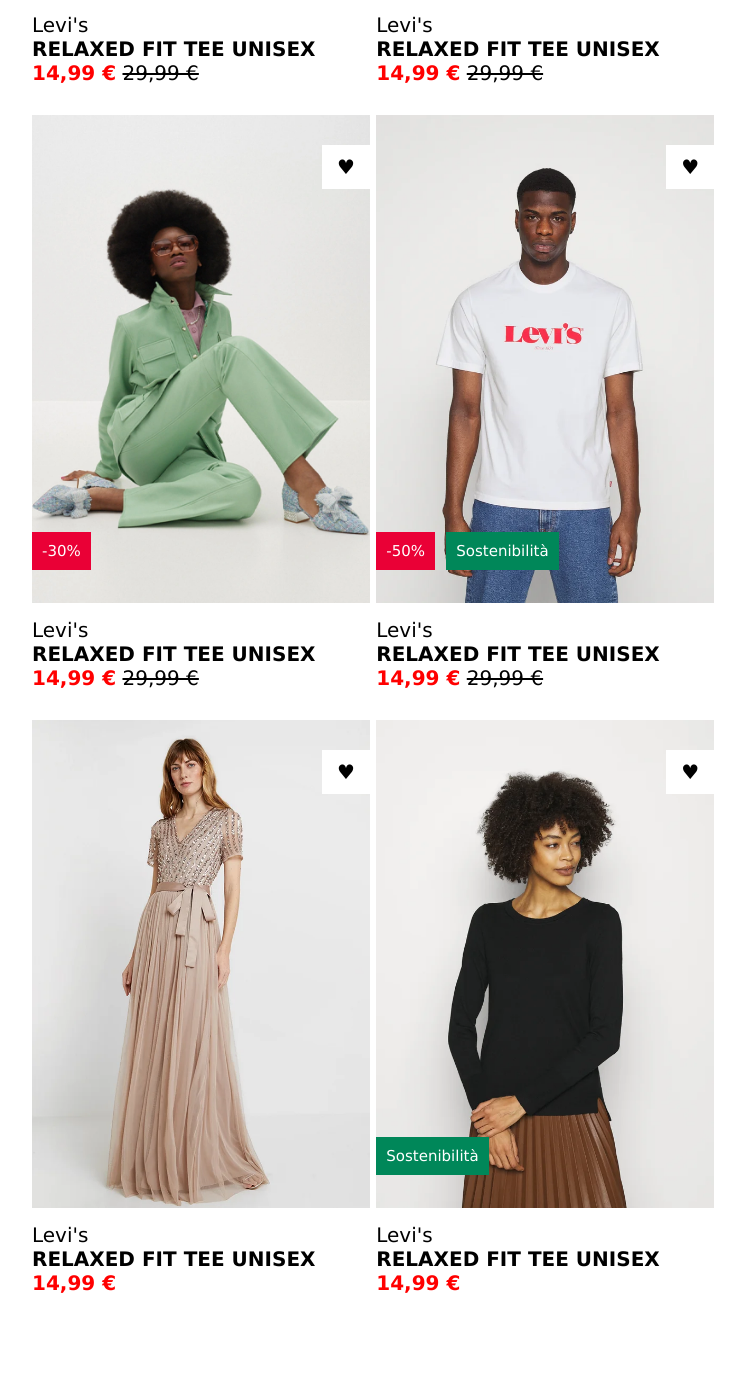
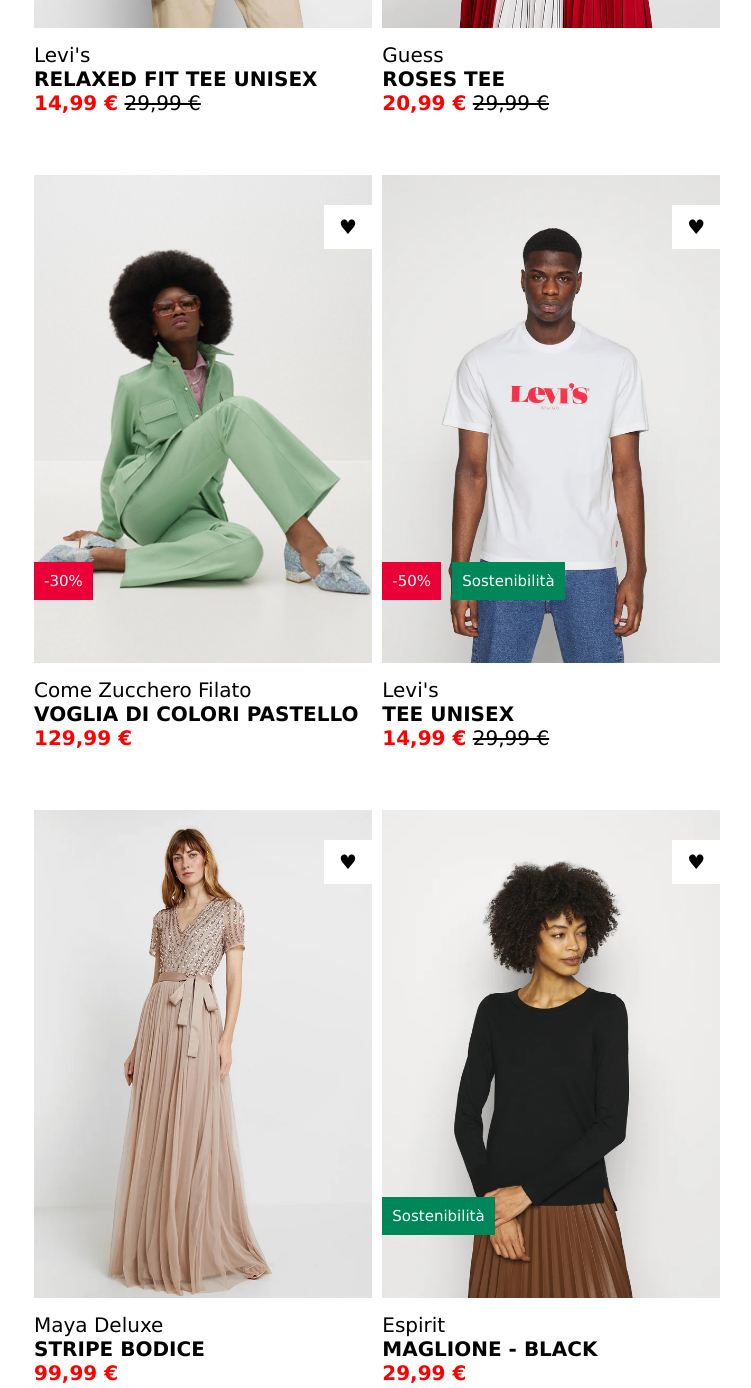
Before and after one commit to lucagad/html-css-boolando, a plain HTML site: page index.html in a window 1280 px wide. Shown: the part 520-1908 px from the top of the page, without its empty margins (96-847 px from the left). Before the commit the page ends 1875 px from the top, so only its background shows below. Drawn offline with Linux system fonts and the light colour scheme.

Commit message:
Final version without block Image/Information

```diff
--- a/css/style.css
+++ b/css/style.css
@@ -23,8 +23,8 @@
   position: relative;
   display: inline-block;
   width: 33%;
-  padding-bottom: 30px;
   cursor: pointer;
+  margin: 30px 2px;
 }
 
 /* Image Elements */
--- a/index.html
+++ b/index.html
@@ -30,7 +30,7 @@
       <p class="product-name">Relaxed Fit Tee Unisex</p>
       <!-- Product Price -->
       <span class="product-price">14,99 &euro;</span>
-      <!-- Discounted Price -->
+      <!-- Old Price -->
       <span class="product-old-price">29,99 &euro;</span>
 
     </div>
@@ -47,12 +47,12 @@
       <img class="secondary-image" src="/img/2b.webp" alt="Product Secondary Image">
 
       <!-- Brand name -->
-      <p class="product-brand">Levi's</p>
+      <p class="product-brand">Guess</p>
       <!-- Product name -->
-      <p class="product-name">Relaxed Fit Tee Unisex</p>
+      <p class="product-name">Roses Tee</p>
       <!-- Product Price -->
-      <span class="product-price">14,99 &euro;</span>
-      <!-- Discounted Price -->
+      <span class="product-price">20,99 &euro;</span>
+      <!-- Old Price -->
       <span class="product-old-price">29,99 &euro;</span>
 
     </div>
@@ -68,14 +68,11 @@
       <img class="secondary-image" src="/img/3b.webp" alt="Product Secondary Image">
 
       <!-- Brand name -->
-      <p class="product-brand">Levi's</p>
+      <p class="product-brand">Come Zucchero Filato</p>
       <!-- Product name -->
-      <p class="product-name">Relaxed Fit Tee Unisex</p>
+      <p class="product-name">Voglia di colori Pastello</p>
       <!-- Product Price -->
-      <span class="product-price">14,99 &euro;</span>
-      <!-- Discounted Price -->
-      <span class="product-old-price">29,99 &euro;</span>
-
+      <span class="product-price">129,99 &euro;</span>
     </div>
 
     <!-- Product element -->
@@ -93,10 +90,10 @@
       <!-- Brand name -->
       <p class="product-brand">Levi's</p>
       <!-- Product name -->
-      <p class="product-name">Relaxed Fit Tee Unisex</p>
+      <p class="product-name">Tee Unisex</p>
       <!-- Product Price -->
       <span class="product-price">14,99 &euro;</span>
-      <!-- Discounted Price -->
+      <!-- Old Price -->
       <span class="product-old-price">29,99 &euro;</span>
 
     </div>
@@ -110,11 +107,11 @@
       <img class="secondary-image" src="/img/5b.webp" alt="Product Secondary Image">
 
       <!-- Brand name -->
-      <p class="product-brand">Levi's</p>
+      <p class="product-brand">Maya Deluxe</p>
       <!-- Product name -->
-      <p class="product-name">Relaxed Fit Tee Unisex</p>
+      <p class="product-name">Stripe Bodice</p>
       <!-- Product Price -->
-      <span class="product-price">14,99 &euro;</span>
+      <span class="product-price">99,99 &euro;</span>
 
     </div>
 
@@ -129,11 +126,11 @@
       <img class="secondary-image" src="/img/6b.webp" alt="Product Secondary Image">
 
       <!-- Brand name -->
-      <p class="product-brand">Levi's</p>
+      <p class="product-brand">Espirit</p>
       <!-- Product name -->
-      <p class="product-name">Relaxed Fit Tee Unisex</p>
+      <p class="product-name">Maglione - Black</p>
       <!-- Product Price -->
-      <span class="product-price">14,99 &euro;</span>
+      <span class="product-price">29,99 &euro;</span>
 
     </div>
 
```
